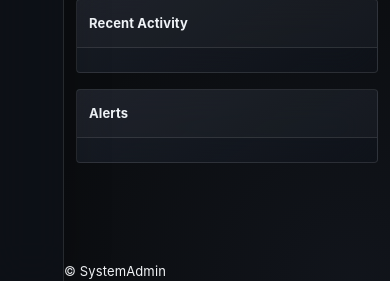
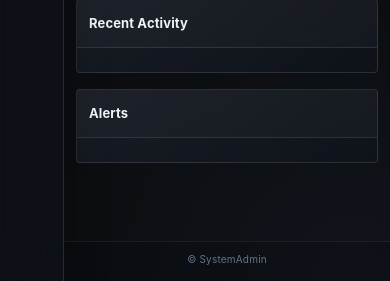
Before and after one commit to XaviourZone/validation-docker, a Python web app: template Validation/Web_Console/app/templates/index.html in a window 390 px wide. Shown: the part 563-844 px from the top of the page. Run offline with Jinja, Linux system fonts and the light colour scheme; the template is opened without the code that fills it, so the values that code supplies are empty.

Commit message:
Apply global layout styling across all console pages

```diff
--- a/Validation/Web_Console/app/static/css/minimal.css
+++ b/Validation/Web_Console/app/static/css/minimal.css
@@ -548,3 +548,36 @@ html,body{
   .router-hero-actions{flex-wrap:wrap;justify-content:flex-start}
   #view-router .sources-table{min-width:720px!important}
 }
+
+
+/* --------------------------------------------------------------------------
+   Global application layout
+   The same visual/layout treatment applies to every console page, not only
+   Data Router. Page-specific components retain their existing structure.
+   -------------------------------------------------------------------------- */
+html, body { min-height: 100%; }
+.content-wrapper { min-height: 100vh; }
+.content-body { width: 100%; }
+.view-tab {
+  width: 100%;
+  max-width: 1540px;
+  margin: 0 auto;
+  padding-bottom: 24px;
+}
+.view-tab > .panel:last-child,
+.view-tab > section:last-child,
+.view-tab > .database-inventory-panel:last-child { margin-bottom: 0; }
+.content-footer {
+  flex: 0 0 auto;
+  width: 100%;
+  padding: 10px 28px 14px;
+  text-align: center;
+  color: var(--text-muted);
+  font-size: 10px;
+  letter-spacing: .02em;
+  border-top: 1px solid rgba(255,255,255,.07);
+  background: rgba(8,11,16,.22);
+}
+@media (max-width: 700px) {
+  .content-footer { padding-left: 16px; padding-right: 16px; }
+}
```
